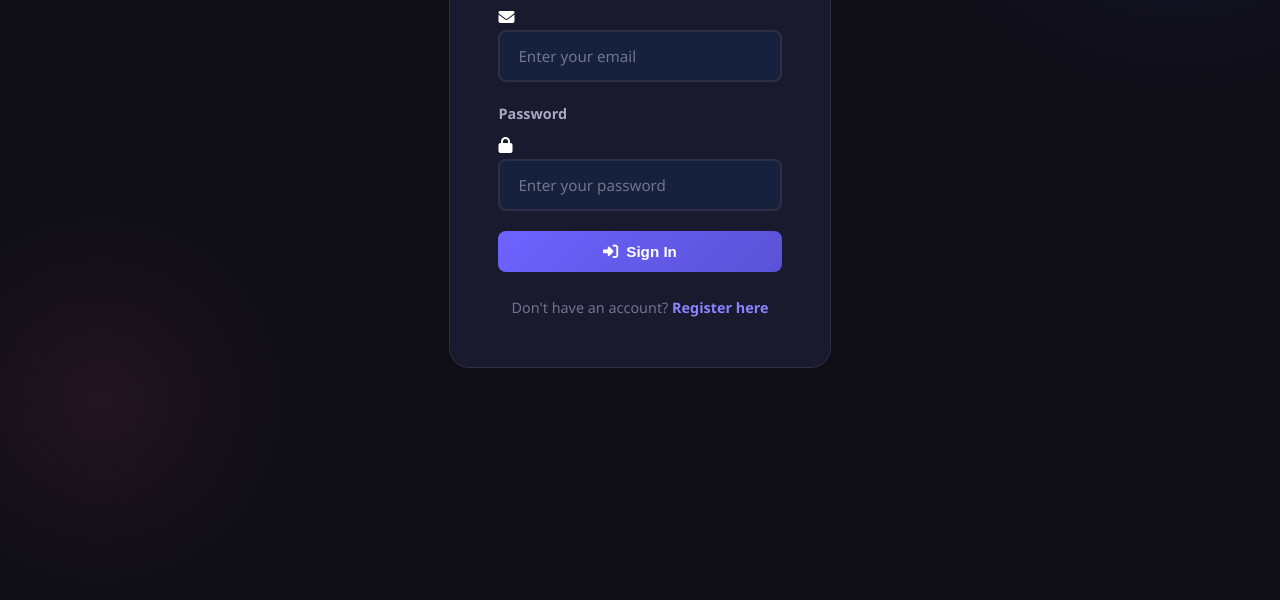
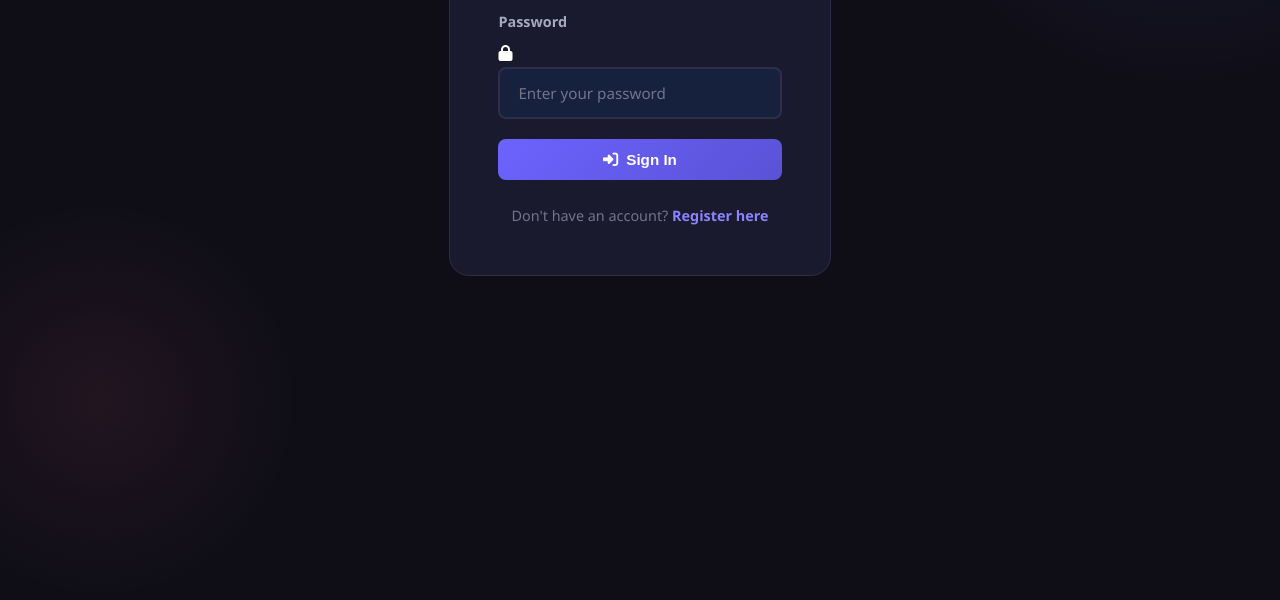
Before and after one commit to Emam1523/Smart-Service-Booking, a plain HTML site: page frontend/user/login.html in a window 1280 px wide. Shown: the part 300-900 px from the top of the page. Drawn offline with Linux system fonts and the light colour scheme.

Commit message:
Add files via upload

```diff
--- a/frontend/assets/css/style.css
+++ b/frontend/assets/css/style.css
@@ -29,7 +29,7 @@
     --bg-darker: #12122a;
 }
 
-/*  Reset & Base  */
+/* ---------- Reset & Base ---------- */
 *, *::before, *::after {
     margin: 0;
     padding: 0;
@@ -66,7 +66,7 @@ img {
 
 ul { list-style: none; }
 
-/* Typography  */
+/* ---------- Typography ---------- */
 h1, h2, h3, h4, h5, h6 {
     font-weight: 700;
     line-height: 1.3;
@@ -85,7 +85,7 @@ h4 { font-size: 1.25rem; }
     background-clip: text;
 }
 
-/*  Buttons */
+/* ---------- Buttons ---------- */
 .btn {
     display: inline-flex;
     align-items: center;
@@ -168,7 +168,7 @@ h4 { font-size: 1.25rem; }
     font-size: 1.1rem;
 }
 
-/*  Forms  */
+/* ---------- Forms ---------- */
 .form-group {
     margin-bottom: 20px;
 }
@@ -222,7 +222,7 @@ textarea.form-control {
     gap: 16px;
 }
 
-/* Cards */
+/* ---------- Cards ---------- */
 .card {
     background: var(--bg-card);
     border: 1px solid var(--border-color);
@@ -251,7 +251,7 @@ textarea.form-control {
     font-weight: 700;
 }
 
-/*  Stat Cards */
+/* ---------- Stat Cards ---------- */
 .stat-card {
     background: var(--bg-card);
     border: 1px solid var(--border-color);
@@ -297,7 +297,7 @@ textarea.form-control {
     font-size: 0.85rem;
 }
 
-
+/* ---------- Badge ---------- */
 .badge {
     display: inline-flex;
     align-items: center;
@@ -314,7 +314,7 @@ textarea.form-control {
 .badge-completed { background: rgba(0, 217, 166, 0.15); color: var(--accent); }
 .badge-cancelled, .badge-rejected, .badge-banned { background: rgba(255, 71, 87, 0.15); color: var(--danger); }
 
-/*  Tables  */
+/* ---------- Tables ---------- */
 .table-container {
     overflow-x: auto;
     border-radius: var(--radius);
@@ -352,7 +352,7 @@ tbody tr:hover {
     background: var(--bg-card-hover);
 }
 
-/* Layout: Sidebar + Main */
+/* ---------- Layout: Sidebar + Main ---------- */
 .app-layout {
     display: flex;
     min-height: 100vh;
@@ -470,7 +470,7 @@ tbody tr:hover {
     border-top: 1px solid var(--border-color);
 }
 
-/*  Navbar item aliases */
+/* ---- Nav item aliases (HTML uses .nav-item, CSS uses .sidebar-link) ---- */
 .nav-item {
     display: flex;
     align-items: center;
@@ -507,7 +507,7 @@ tbody tr:hover {
     color: var(--primary);
 }
 
-/*  Avatar */
+/* ---- Avatar / user-info aliases ---- */
 .avatar {
     width: 38px;
     height: 38px;
@@ -598,7 +598,7 @@ tbody tr:hover {
     color: var(--text-muted);
 }
 
-/* Main Content  */
+/* ---------- Main Content ---------- */
 .main-content {
     flex: 1;
     margin-left: var(--sidebar-width);
@@ -721,12 +721,12 @@ tbody tr:hover {
     padding: 32px;
 }
 
-/* Grid System  */
+/* ---------- Grid System ---------- */
 .grid-2 { display: grid; grid-template-columns: repeat(2, 1fr); gap: 24px; }
 .grid-3 { display: grid; grid-template-columns: repeat(3, 1fr); gap: 24px; }
 .grid-4 { display: grid; grid-template-columns: repeat(4, 1fr); gap: 24px; }
 
-/*  Service Card */
+/* ---------- Service Card ---------- */
 .service-card {
     background: var(--bg-card);
     border: 1px solid var(--border-color);
@@ -818,7 +818,7 @@ tbody tr:hover {
     color: var(--text-muted);
 }
 
-/*  Star Rating  */
+/* ---------- Star Rating ---------- */
 .stars {
     display: inline-flex;
     gap: 2px;
@@ -832,7 +832,7 @@ tbody tr:hover {
     color: var(--text-muted);
 }
 
-/*  Modal  */
+/* ---------- Modal ---------- */
 .modal-overlay {
     position: fixed;
     top: 0;
@@ -900,7 +900,7 @@ tbody tr:hover {
     border-color: var(--danger);
 }
 
-/*  Alert/Toast  */
+/* ---------- Alert/Toast ---------- */
 .toast-container {
     position: fixed;
     top: 24px;
@@ -934,7 +934,7 @@ tbody tr:hover {
     to { transform: translateX(0); opacity: 1; }
 }
 
-/*  Empty State  */
+/* ---------- Empty State ---------- */
 .empty-state {
     text-align: center;
     padding: 60px 20px;
@@ -952,7 +952,7 @@ tbody tr:hover {
     margin-bottom: 8px;
 }
 
-/*  Loading Spinner  */
+/* ---------- Loading Spinner ---------- */
 .spinner {
     width: 40px;
     height: 40px;
@@ -980,19 +980,16 @@ tbody tr:hover {
     z-index: 9999;
 }
 
-/*  Auth Pages  */
+/* ---------- Auth Pages ---------- */
 .auth-page {
     min-height: 100vh;
     display: flex;
-    align-items: center;
+    align-items: flex-start;
     justify-content: center;
-    padding: 20px;
+    padding: 40px 20px;
     background: var(--bg-dark);
     position: relative;
-    overflow-y: auto;
-}
-@media (max-height: 700px) {
-  .auth-page { align-items: flex-start; padding-top: 40px; padding-bottom: 40px; }
+    overflow-x: hidden;
 }
 
 .auth-page::before {
```
